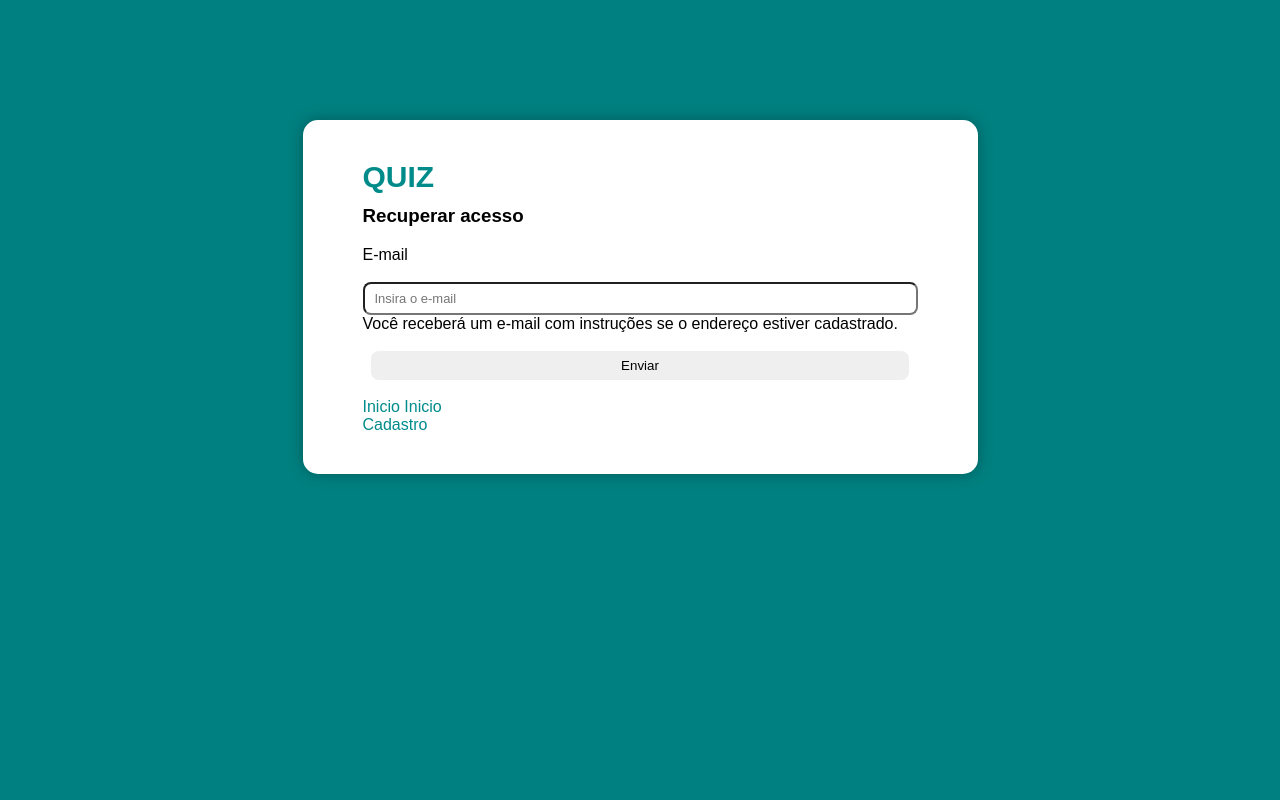
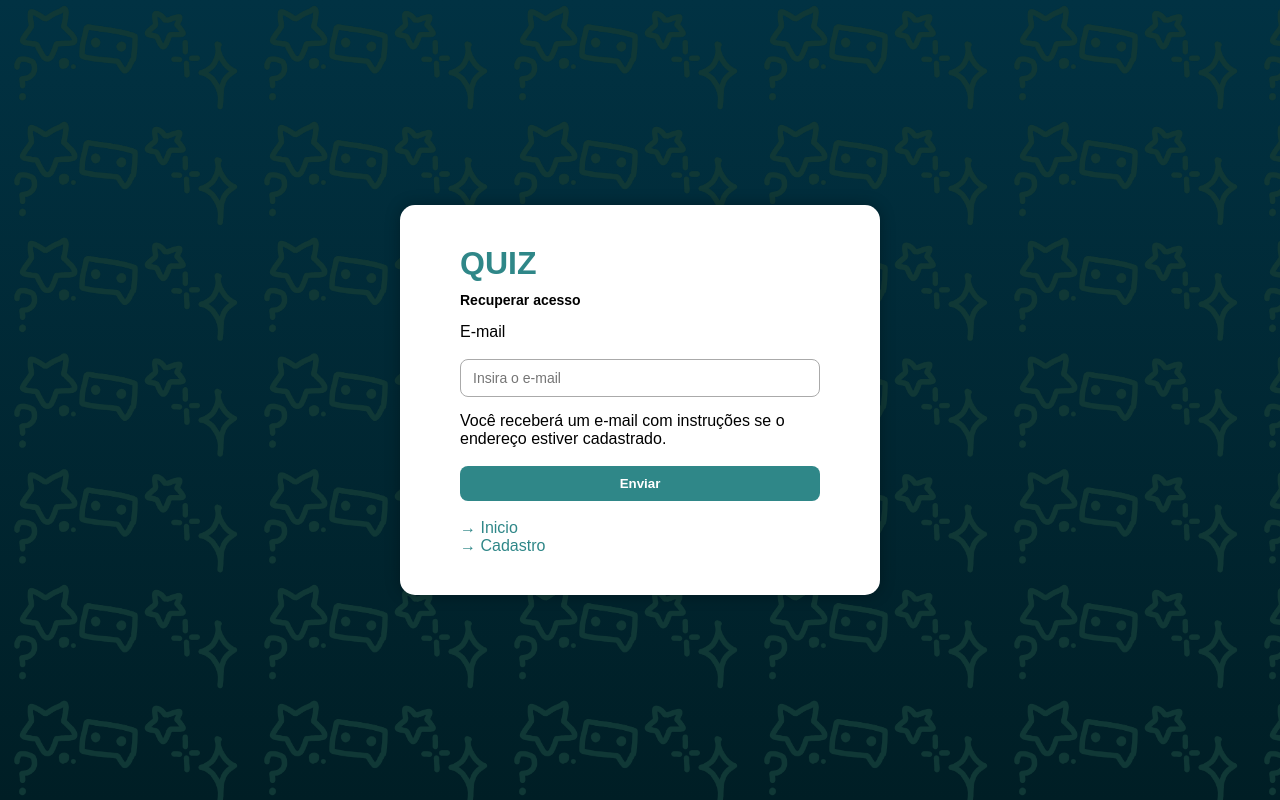
Before and after one commit to Caikke/projetoQuizDS, a website: page views/esquecisenha.html in a window 1280 px wide. Drawn offline with Linux system fonts and the light colour scheme.

Commit message:
Atualização no CSS do esquecisenha e redefinirsenha e nova imagem de fundo de ambas as telas

```diff
--- a/views/css/esquecisenha.css
+++ b/views/css/esquecisenha.css
@@ -1,3 +1,4 @@
+/* Reset */
 * {
   margin: 0;
   padding: 0;
@@ -5,72 +6,94 @@
   font-family: "Poppins", sans-serif;
 }
 
-/* Fundo */
+/* Fundo com imagem + gradiente */
 body {
   min-height: 100vh;
-  background-color: #008080;
-  color: #000000;
+  background:
+      url('../img/ImgEsquecisenha.png') repeat, /* coloque o caminho da imagem */
+      linear-gradient(#013243, #001E25);
+  background-size: 250px;
+  background-blend-mode: normal;
+
   display: flex;
-  flex-direction: column;
+  justify-content: center;
   align-items: center;
 }
-.ema{
-    font-size: 13px;
-    padding: 7px 365px;
-  border-radius: 8px;
-  font-family: Arial, Helvetica, sans-serif;
-  text-align: left;
-  padding-left: 10px;
-}
-.lin{
-  text-decoration: none;
-  font-weight: 500;
-  color: #008B8B;
-}
-.lin:hover{
-  color: #00bcd4;
-}
 
-
-/* Botão de Enviar link */
-.login-btn {
-  background: linear-gradient(#04c8c8);
-  padding: 7px 250px;
-  border-radius: 8px;
-  transition: 0.3s;
-  border: 15px;
-  border-color: #000000;
-
-
-}
-
-.login-btn:hover {
-  background: linear-gradient(90deg, #2196f3, #00bcd4);
-}
-
-/* 🔹 Conteúdo principal */
+/* Conteúdo central */
 .container {
   background: #ffffff;
   padding: 40px 60px;
   border-radius: 15px;
   box-shadow: 0 0 15px rgba(0, 0, 0, 0.3);
   text-align: left;
-  backdrop-filter: blur(10px);
-  max-width: 800px;
-  margin-top: 120px;
+  max-width: 480px;
+  width: 90%;
 }
 
 /* Título */
 .container h1 {
-  font-size: 30px;
-  color: #008B8B;
-  margin-bottom: 7px;
+  font-size: 32px;
+  color: #2F8788;
+  font-weight: 700;
+  margin-bottom: 10px;
 }
 
-/* Parágrafos */
+/* Subtítulo */
+.container h2 {
+  font-size: 18px;
+  margin-bottom: 20px;
+  font-weight: 600;
+}
+
+/* Texto */
 .container p {
-  font-size: 1em;
-  color: #000000;
-  line-height: 1.6em;
+  font-size: 14px;
+  color: #000;
   margin-bottom: 15px;
 }
+
+/* Campo de input */
+.ema {
+  width: 100%;
+  padding: 10px 12px;
+  border-radius: 8px;
+  border: 1px solid #aaa;
+  font-size: 14px;
+  margin-bottom: 15px;
+}
+
+/* Botão */
+.login-btn {
+  width: 100%;
+  background: #2F8788;
+  color: #fff;
+  padding: 10px;
+  border-radius: 8px;
+  border: none;
+  font-weight: 600;
+  cursor: pointer;
+  transition: 0.3s;
+}
+
+.login-btn:hover {
+  background: #236566;
+}
+
+/* Links */
+.lin {
+  text-decoration: none;
+  color: #2F8788;
+  font-weight: 500;
+}
+
+.lin:hover {
+  color: #00bcd4;
+}
+
+/* Ajuste responsivo */
+@media (max-width: 480px) {
+  .container {
+    padding: 25px;
+  }
+}
--- a/views/css/redefinir-senha.css
+++ b/views/css/redefinir-senha.css
@@ -1,11 +1,14 @@
 body {
   margin: 0;
   font-family: 'Segoe UI', Tahoma, Geneva, Verdana, sans-serif;
-  background-color: #008686;
+ background:
+      url('../img/ImgEsquecisenha.png') repeat,
+      linear-gradient(#013243, #001E25);
   display: flex;
   justify-content: center;
   align-items: center;
   height: 100vh;
+  background-size: 250px;
 }
 
 .container {
@@ -17,12 +20,13 @@ body {
   text-align: left;
 }
 
-.titulo-principal {
-  color: #008686;
-  font-weight: 900;
-  font-size: 24px;
-  margin-bottom: 5px;
+.container h1 {
+  font-size: 32px;
+  color: #2F8788;
+  font-weight: 700;
+  margin-bottom: 10px;
 }
+
 
 .subtitulo {
   color: #333;
@@ -59,7 +63,7 @@ input[type="password"]:focus {
 }
 
 button {
-  background-color: #008686;
+  background-color:#2F8788;
   color: white;
   border: none;
   padding: 12px;
@@ -72,7 +76,7 @@ button {
 }
 
 button:hover {
-  background-color: #007171;
+  background-color:#2F8788;
 }
 
 .voltar-login {
@@ -80,7 +84,7 @@ button:hover {
   text-align: center;
   margin-top: 20px;
   font-size: 14px;
-  color: #008686;
+  color:#2F8788;
   text-decoration: none;
 }
 
--- a/views/esquecisenha.html
+++ b/views/esquecisenha.html
@@ -44,10 +44,9 @@
       <div class="actions">
 
        <ul>
-        <a class="lin" id="link" href="/">Inicio</a>
-        <a class="lin" id="link" href="/">Inicio</a>
+        <a class="lin" id="link" href="/">→ Inicio</a>
         <br>
-        <a class="lin" id="link" href="/cadastro">Cadastro</a>
+        <a class="lin" id="link" href="/cadastro">→ Cadastro</a>
 
         </ul>
       </div>
```
Also changed, not shown: views/redefinir-senha.html (+1 -1 lines), views/img/ImgEsquecisenha.png (added).
